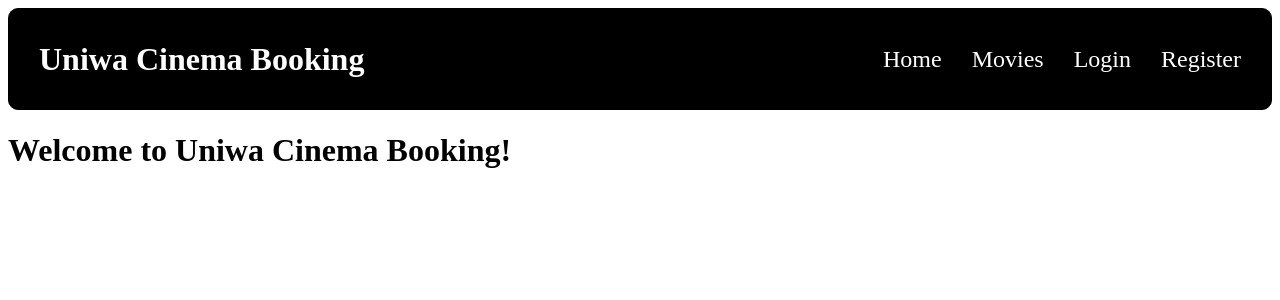
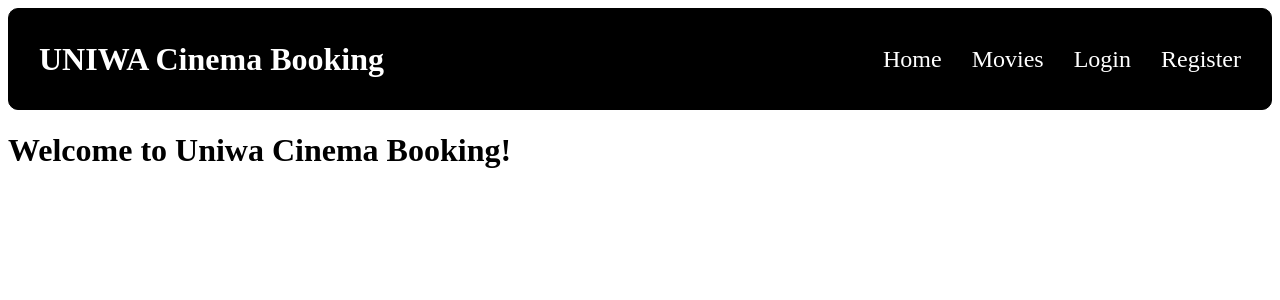
Before and after one commit to Kegar3/uniwa-softwaretech-cinema, a React (Vite) app in the folder cinema-frontend/: page /admin in a window 1280 px wide. Shown: the top 300 px of the page. Built offline with nearby package versions, Linux system fonts and the light colour scheme.

Commit message:
Update Navbar logo text to uppercase for consistency

```diff
--- a/cinema-frontend/src/components/Navbar.jsx
+++ b/cinema-frontend/src/components/Navbar.jsx
@@ -18,7 +18,7 @@ const Navbar = ({ isAuthenticated, isAdmin, onLogout }) => {
 
     return (
         <nav style={styles.navbar}>
-        <h2 style={styles.logo}>Uniwa Cinema Booking</h2>
+        <h2 style={styles.logo}>UNIWA Cinema Booking</h2>
         <ul style={styles.navLinks}>
         <li><Link to="/" style={styles.link}>Home</Link></li>
         <li><Link to="/movies" style={styles.link}>Movies</Link></li>
```
